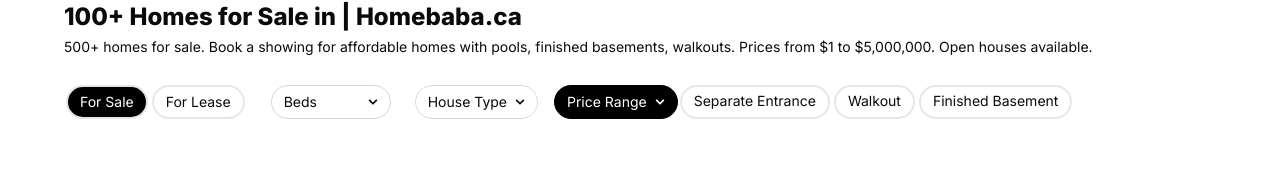
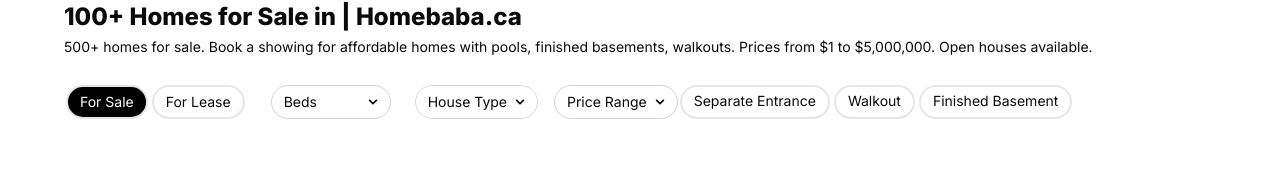
Before and after one commit to aparg/homebaba, a Next.js app: page /resale/ontario in a window 1280 px wide. Shown: the part 107-282 px from the top of the page. Built offline with nearby package versions, Linux system fonts and the light colour scheme; no server answers.

Commit message:
fix: filter for price range

```diff
--- a/app/_resale-api/getSalesData.js
+++ b/app/_resale-api/getSalesData.js
@@ -78,6 +78,7 @@
         }
       });
     }
+
     // console.log(queryParams.Basement);
     // if (queryParams.Basement?.includes("Walkout")) {
     //   selectQuery += `& Basement has Walkout`;
@@ -90,13 +91,10 @@
     //   selectQuery += `& Basement has Finished Basement`;
     // }
 
-    // if (queryParams.maxListPrice > queryParams.minListPrice) {
-    //   rangeQuery += ` and ListPrice le ${queryParams.maxListPrice}`;
-    // }
+    if (queryParams.maxListPrice > queryParams.minListPrice) {
+      rangeQuery += ` and ListPrice le ${queryParams.maxListPrice}`;
+    }
 
-    // if (queryParams.priceDecreased) {
-    //   selectQuery += `,PriceDecreased=true`;
-    // }
     let url = "";
     if (queryParams.propertyType == "commercial") {
       url = commercial.properties.replace(
--- a/components/resale/Filters.jsx
+++ b/components/resale/Filters.jsx
@@ -235,7 +235,7 @@
               ? priceRangeOptionsSaleProperties
               : priceRangeOptionsLeaseProperties
           }
-          defaultValue={null}
+          defaultValue={"Price Range"}
           name="priceRange"
           value={"Price Range"}
           setFilterState={setFilterState}
```
